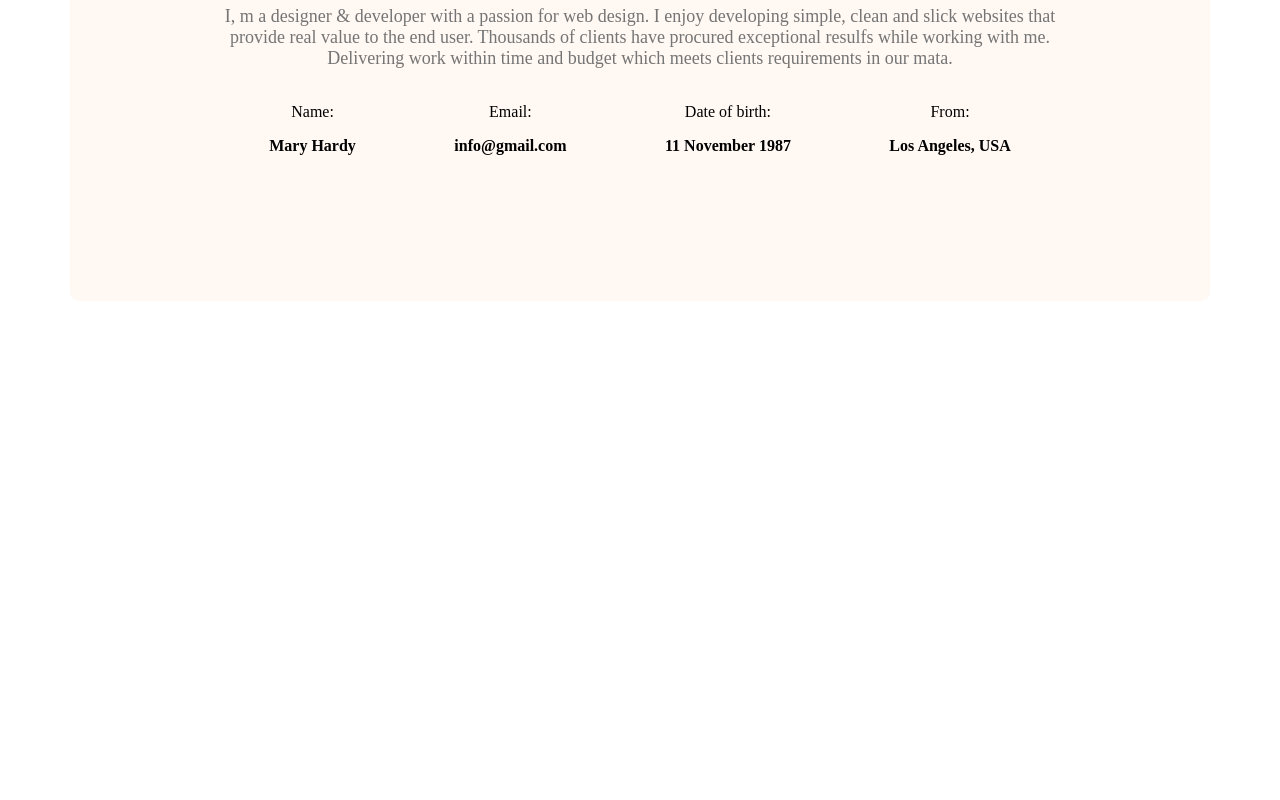
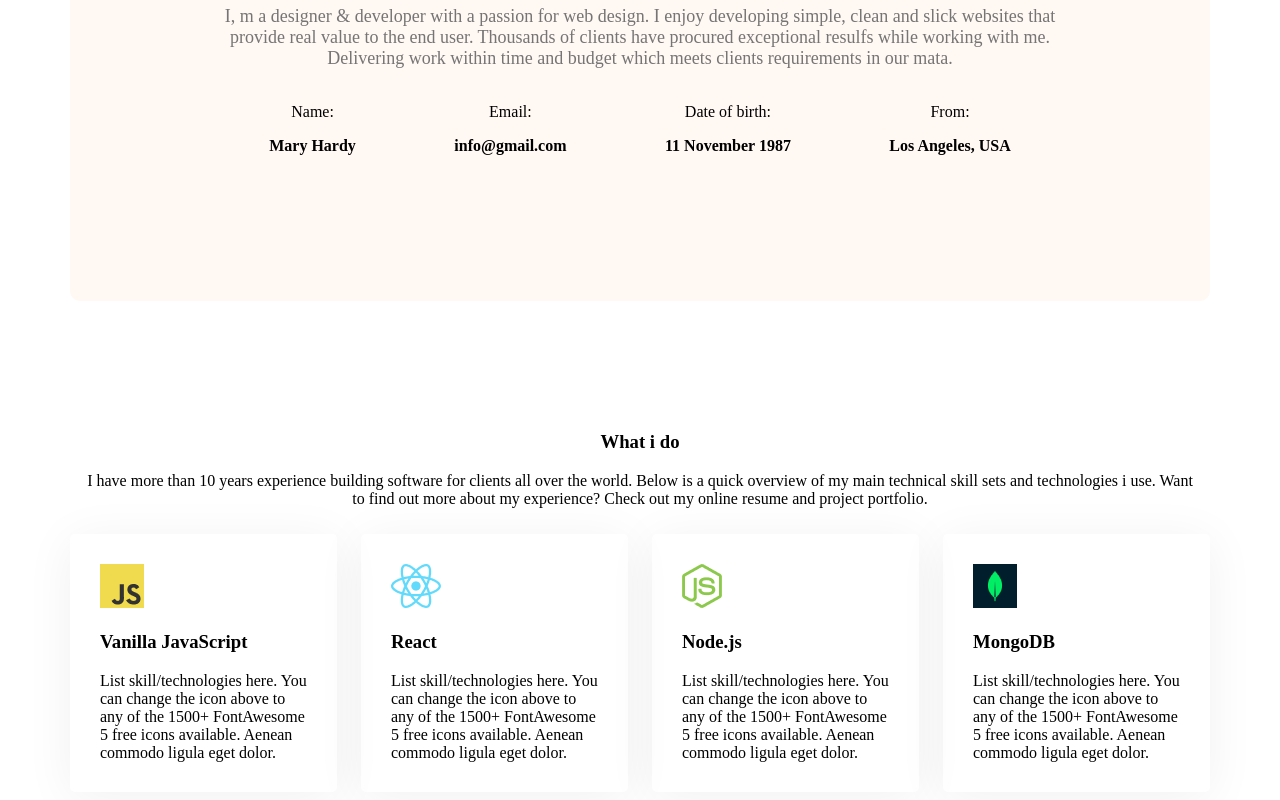
Before and after one commit to ekram-haque/web-profolio, a plain HTML site: page index.html in a window 1280 px wide. Shown: the part 1170-1970 px from the top of the page. Before the commit the page ends 1479 px from the top, so only its background shows below. Drawn offline with Linux system fonts and the light colour scheme.

Commit message:
added skill section to the project

```diff
--- a/index.html
+++ b/index.html
@@ -15,6 +15,8 @@
     <link rel="stylesheet" href="./styles/style.css" />
   </head>
   <body open-sans-normal>
+
+    <!-- header section start here  -->
     <header class="header secendary-bg">
       <nav>
         <h3 class="nav-title">Ma<span class="text-primary">r</span>y</h3>
@@ -44,8 +46,10 @@
 
       </div>
     </header>
+    <!-- header section end here  -->
     <main>
 
+        <!-- about section start here  -->
         <section class="about secendary-bg">
 
             <h3 class="section-title">about me</h3>
@@ -72,6 +76,44 @@
             </div>
 
         </section>
+        <!-- about section end here  -->
+
+        <!-- skill section start here  -->
+         <section class="skills">
+
+            <h3 class="skills-title text-center">What i do</h3>
+            <p class="skills-des text-center">I have more than 10 years experience building software for clients all over the world. Below is a quick overview of my main technical skill sets and technologies i use. Want to find out more about my experience? Check out my online resume and project portfolio.</p>
+
+            <div class="skill-container">
+
+                <!-- .skill-item*4>img+h3.skill-title+.skill-des -->
+
+                <div class="skill-item">
+                    <img src="./images/icons/js.png" alt="">
+                    <h3 class="skill-title">Vanilla JavaScript</h3>
+                    <div class="skill-des">List skill/technologies here. You can change the icon above to any of the 1500+ FontAwesome 5 free icons available. Aenean commodo ligula eget dolor.</div>
+                </div>
+                <div class="skill-item">
+                    <img src="./images/icons/react.png" alt="">
+                    <h3 class="skill-title">React</h3>
+                    <div class="skill-des">List skill/technologies here. You can change the icon above to any of the 1500+ FontAwesome 5 free icons available. Aenean commodo ligula eget dolor.</div>
+                </div>
+                <div class="skill-item">
+                    <img src="./images/icons/nodejs.png" alt="">
+                    <h3 class="skill-title">Node.js </h3>
+                    <div class="skill-des">List skill/technologies here. You can change the icon above to any of the 1500+ FontAwesome 5 free icons available. Aenean commodo ligula eget dolor.</div>
+                </div>
+                <div class="skill-item">
+                    <img src="./images/icons/mongo.png" alt="">
+                    <h3 class="skill-title">MongoDB</h3>
+                    <div class="skill-des">List skill/technologies here. You can change the icon above to any of the 1500+ FontAwesome 5 free icons available. Aenean commodo ligula eget dolor.</div>
+                </div>
+
+
+            </div>
+
+         </section>
+         <!-- skill section end here  -->
 
 
     </main>
--- a/styles/style.css
+++ b/styles/style.css
@@ -39,6 +39,9 @@
     font-size: 18px;
     color: #757575;
 }
+.text-center{
+    text-align: center;
+}
 
 /* header */
 .header{
@@ -50,6 +53,10 @@
 main{
     max-width: 1140px;
     margin: 0 auto;
+}
+main section{
+    margin-top: 130px;
+    margin-bottom: 130px;
 }
 
 /* nav styles */
@@ -105,6 +112,7 @@ nav li a {
     width:580px ;
 }
 
+/* about section  */
 .about{
     border-radius: 10px;
     padding: 130px 150px;
@@ -119,3 +127,19 @@ nav li a {
 .item-des{
     font-weight: 600;
 }
+
+/* skill section  */
+.skills-des{
+    padding: 10px;
+    margin-top: -10px;
+}
+ .skill-container{
+    display: flex;
+    gap: 24px;
+}
+.skill-item{
+    padding: 30px;
+    border-radius: 5px;
+    box-shadow: 0 6px 50px 0 rgba(0, 0, 0, 0.06);
+
+}
```
